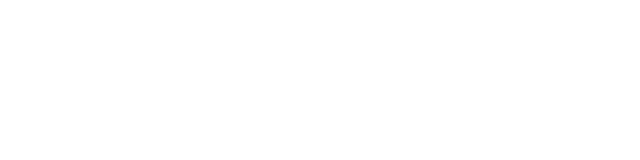
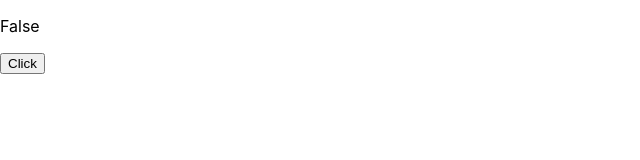
Before and after one commit to VladislavFrod/homework_react_ts, a React (Create React App) app: page / in a window 1280 px wide. Shown: the top 160 px of the page, without its empty margins (0-640 px from the left). Built offline with nearby package versions, Linux system fonts and the light colour scheme.

Commit message:
Procces lesson3

```diff
--- a/src/App.tsx
+++ b/src/App.tsx
@@ -1,12 +1,16 @@
-import React from 'react';
+import React, {FC} from 'react';
 import './App.css';
+import {useToggle} from "./hooks/useToggle";
 
-function App() {
-  return (
-    <>
+const App: FC = () => {
+    const {value, handleToggle} = useToggle(false);
 
-    </>
-  );
-}
+    return (
+        <div>
+            <p>{value? 'True': 'False'}</p>
+            <button onClick={handleToggle}>Click</button>
+        </div>
+    );
+};
 
 export default App;
--- /dev/null
+++ b/src/hooks/useToggle.tsx
@@ -0,0 +1,7 @@
+import {useState} from "react"
+
+export const useToggle = (initValue: boolean) => {
+    const [value, setValue] = useState<boolean>(initValue)
+    const handleToggle = () => setValue((currentValue: boolean) => !currentValue);
+    return {value, handleToggle};
+}
```
